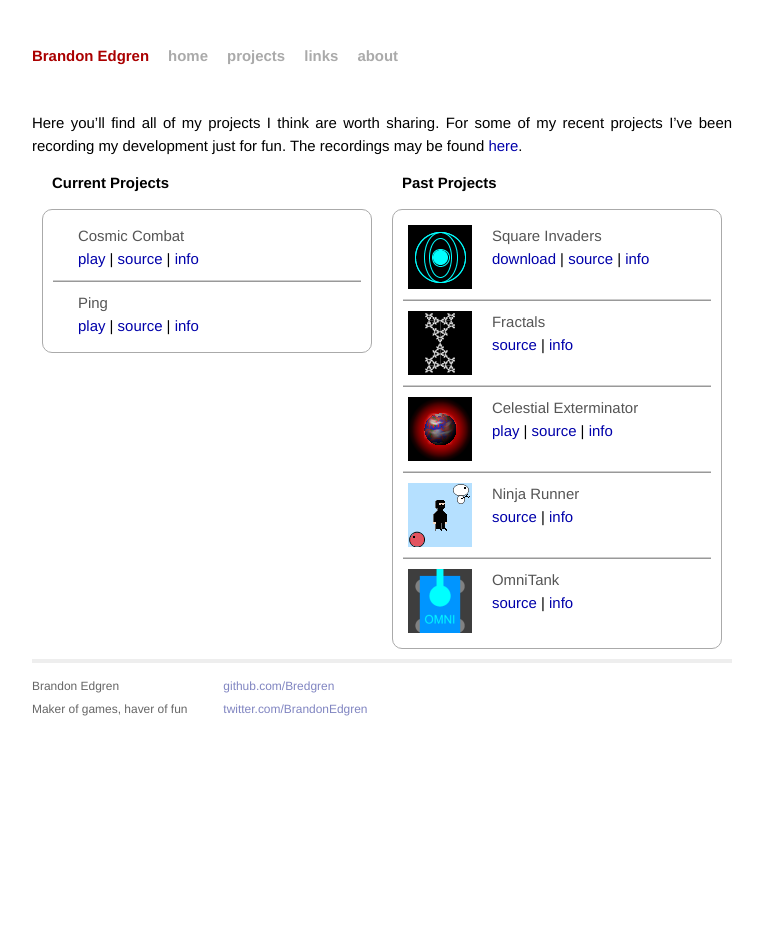
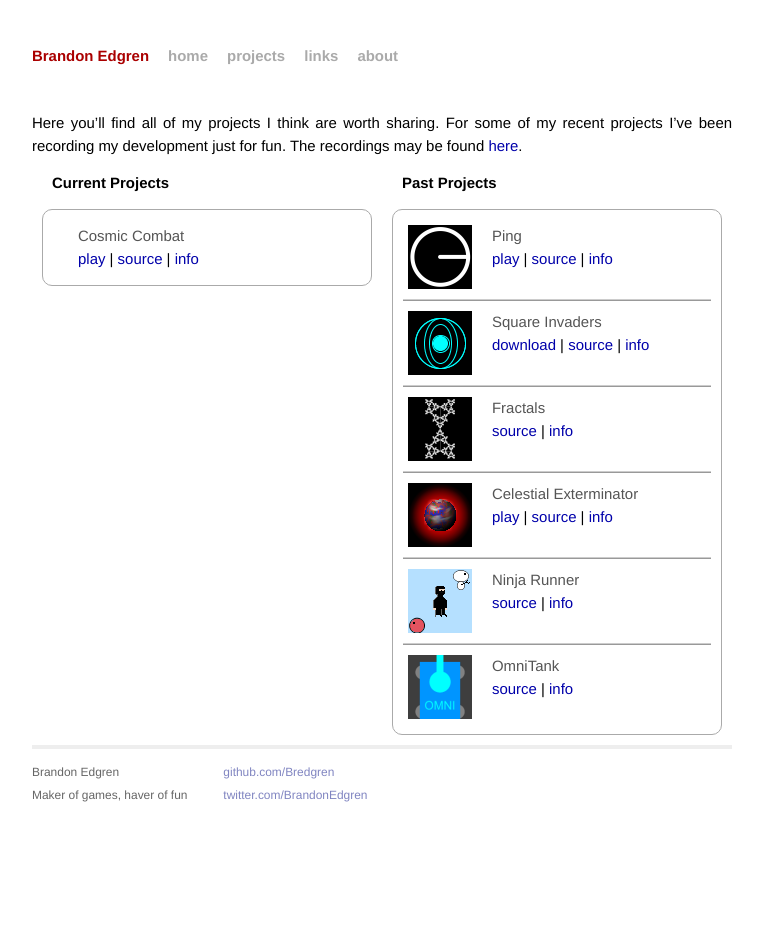
Before and after one commit to Bredgren/Bredgren.github.io, a Jekyll site: the page built from projects/index.markdown, in a window 1280 px wide. Shown: the whole page, without its empty margins (258-1021 px from the left). Built offline with Jekyll 4.4.1, drawn with Linux system fonts in a browser that asks for light colours; Markdown is read by kramdown in place of the engine named in the settings.

Commit message:
Add icon for Ping and move Ping to past projects.

```diff
--- a/_data/projects.yml
+++ b/_data/projects.yml
@@ -46,13 +46,13 @@ all-projects:
     play:   http://bredgren.github.io/Ping
     watch:  https://www.youtube.com/playlist?list=PLqEImp3lhrWxj5yHccIWq0O74bZJTgBOu
     page:   Ping
-    img:
+    img:    ping.png
 
 current-projects:
   - *id006
-  - *id007
 
 past-projects:
+  - *id007
   - *id005
   - *id004
   - *id003
```
Also changed, not shown: assets/ping.png (added).
